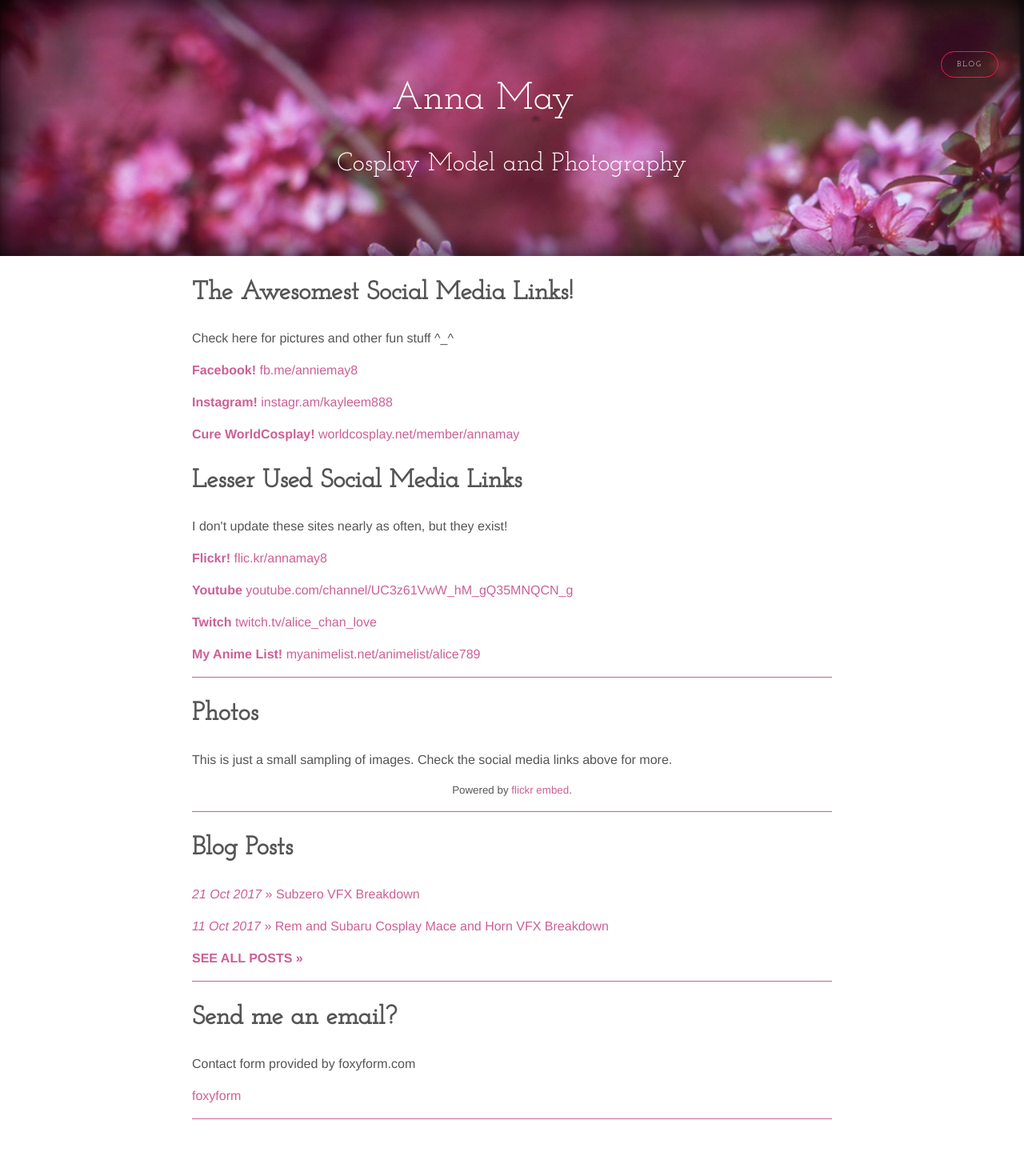
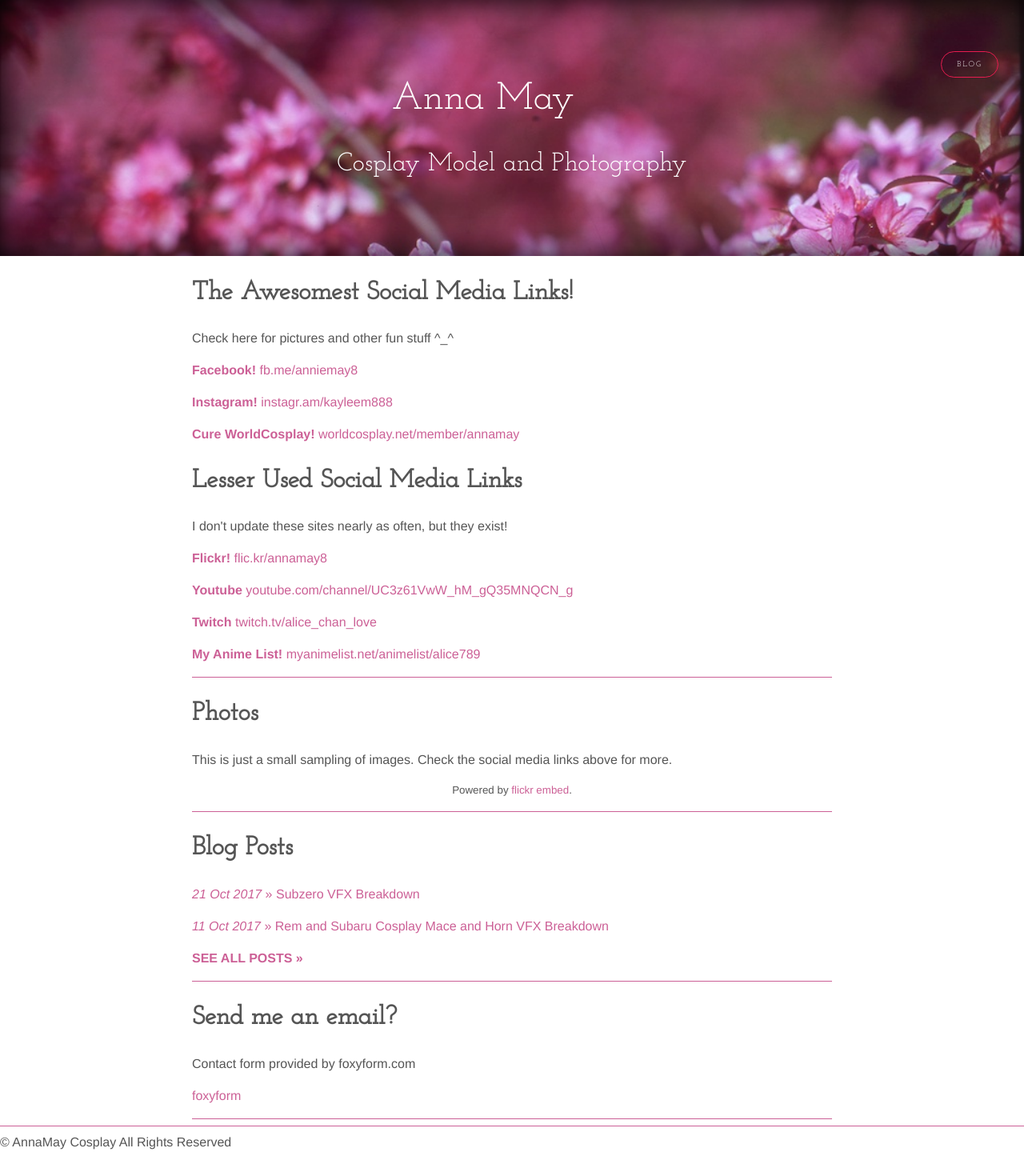
Before and after one commit to annamay8/annamay8.github.io, a Jekyll site: the page built from index.html, in a window 1280 px wide. Shown: the whole page at 80% size. Built offline with Jekyll 4.4.1, drawn with Linux system fonts in a browser that asks for light colours; a script that is not in the unit is left out; before the commit the page ends 1407 px from its top, so only the background shows below that.

Commit message:
Update default.html

```diff
--- a/_layouts/default.html
+++ b/_layouts/default.html
@@ -14,5 +14,9 @@
   </head>
   <body>
     {{content}}
+    <hr/>
+    <footer>
+      &copy; AnnaMay Cosplay All Rights Reserved
+    </footer>
   </body>
 </html>
```
